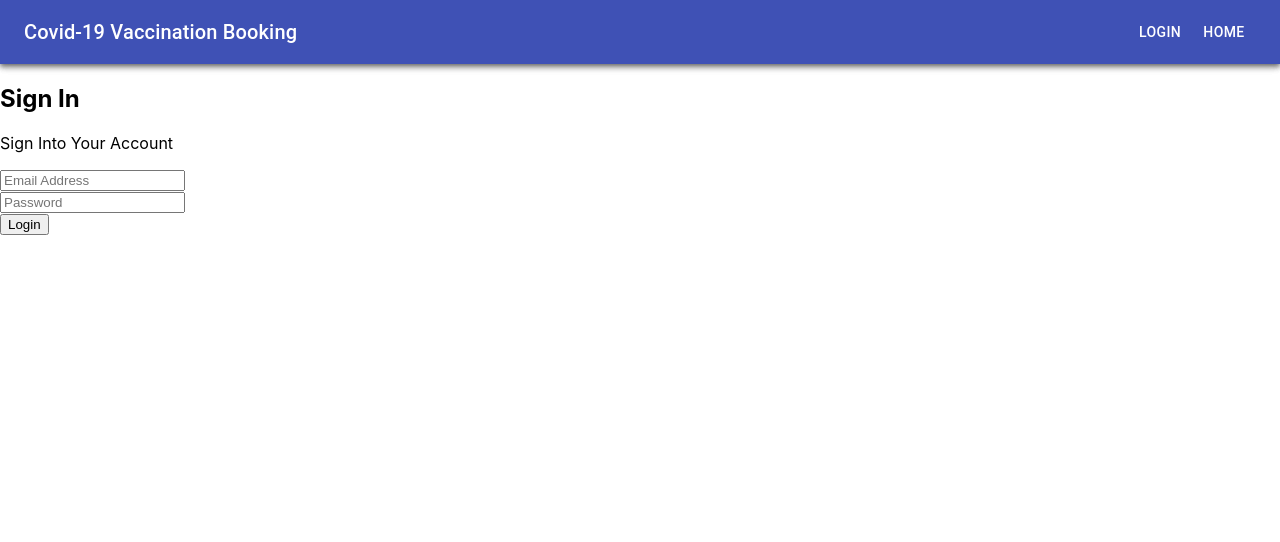
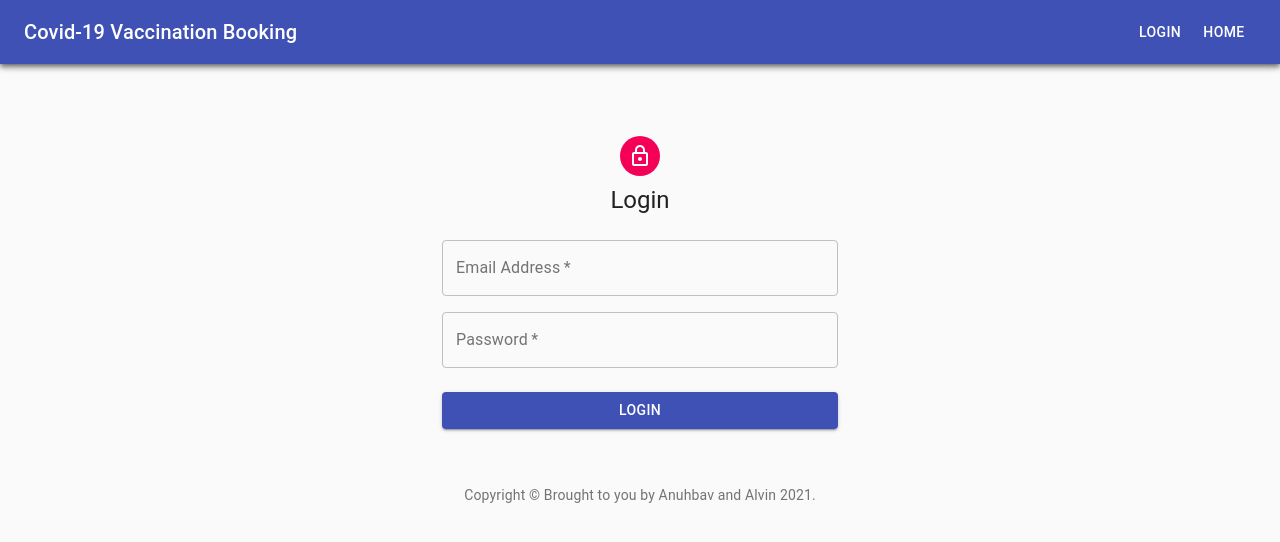
Before and after one commit to anubhav-ag/Covid-19-frontend, a React (Create React App) app in the folder react/: page /login in a window 1280 px wide. Shown: the top 542 px of the page. Built offline with nearby package versions, Linux system fonts and the light colour scheme; no server answers.

Commit message:
Login stable

```diff
--- a/react/src/components/auth/Login.js
+++ b/react/src/components/auth/Login.js
@@ -4,7 +4,53 @@
 import PropTypes from 'prop-types';
 import { login } from '../../actions/auth';
 
+import Avatar from '@material-ui/core/Avatar';
+import Button from '@material-ui/core/Button';
+import CssBaseline from '@material-ui/core/CssBaseline';
+import TextField from '@material-ui/core/TextField';
+import Link from '@material-ui/core/Link';
+import Grid from '@material-ui/core/Grid';
+import Box from '@material-ui/core/Box';
+import LockOutlinedIcon from '@material-ui/icons/LockOutlined';
+import Typography from '@material-ui/core/Typography';
+import { makeStyles } from '@material-ui/core/styles';
+import Container from '@material-ui/core/Container';
+
+function Copyright() {
+  return (
+    <Typography variant="body2" color="textSecondary" align="center">
+      {'Copyright © '}
+      <Link color="inherit" href="/register">
+        Brought to you by Anuhbav and Alvin
+      </Link>{' '}
+      {new Date().getFullYear()}
+      {'.'}
+    </Typography>
+  );
+}
+
+const useStyles = makeStyles((theme) => ({
+  paper: {
+    marginTop: theme.spacing(8),
+    display: 'flex',
+    flexDirection: 'column',
+    alignItems: 'center',
+  },
+  avatar: {
+    margin: theme.spacing(1),
+    backgroundColor: theme.palette.secondary.main,
+  },
+  form: {
+    width: '100%',
+    marginTop: theme.spacing(3),
+  },
+  submit: {
+    margin: theme.spacing(3, 0, 2),
+  },
+}));
+
 const Login = ({ login, isAuthenticated }) => {
+  const classes = useStyles();
   const [formData, setFormData] = useState({
     email: '',
     password: ''
@@ -26,33 +72,60 @@
 
   return (
     <Fragment>
-      <h1 className="large text-primary">Sign In</h1>
-      <p className="lead">
-        <i className="fas fa-user" /> Sign Into Your Account
-      </p>
-      <form className="form" onSubmit={onSubmit}>
-        <div className="form-group">
-          <input
-            type="email"
-            placeholder="Email Address"
+      <Container component="main" maxWidth="xs">
+      <CssBaseline />
+      <div className={classes.paper}>
+        <Avatar className={classes.avatar}>
+          <LockOutlinedIcon />
+        </Avatar>
+        <Typography component="h1" variant="h5">
+          Login
+        </Typography>
+        <form className={classes.form} noValidate onSubmit={onSubmit}>
+          <Grid container spacing={2}>
+            <Grid item xs={12}>
+              <TextField
+                variant="outlined"
+                required
+                fullWidth
+                id="email"
+                label="Email Address"
                 name="email"
+                autoComplete="email"
                 value={email}
                 onChange={onChange}
+              />
+            </Grid>
+            <Grid item xs={12}>
+              <TextField
+                variant="outlined"
                 required
-          />
-        </div>
-        <div className="form-group">
-          <input
+                fullWidth
+                name="password"
+                label="Password"
                 type="password"
-            placeholder="Password"
-            name="password"
+                id="password"
+                autoComplete="current-password"
                 value={password}
                 onChange={onChange}
-            minLength="6"
               />
+            </Grid>
+          </Grid>
+          <Button
+            type="submit"
+            fullWidth
+            variant="contained"
+            color="primary"
+            className={classes.submit}
+          >
+            Login
+          </Button>
+        </form>
       </div>
-        <input type="submit" className="btn btn-primary" value="Login" />
-      </form>
+      <Box mt={5}>
+        <Copyright />
+      </Box>
+    </Container>
     </Fragment>
   );
 };
--- a/react/src/components/pages/Login.jsx
+++ b/react/src/components/pages/Login.jsx
@@ -10,7 +10,7 @@
 import Typography from '@material-ui/core/Typography';
 import { makeStyles } from '@material-ui/core/styles';
 import Container from '@material-ui/core/Container';
-import SiteHeader from '../SiteHeader'
+
 
 function Copyright() {
   return (
@@ -47,9 +47,7 @@
 
 export default function Login() {
   const classes = useStyles();
-    <div>
-        <SiteHeader/>
-    </div>
+
   return (
 
     <Container component="main" maxWidth="xs">
```
Also changed, not shown: react/src/components/pages/Dashboard.jsx (added), react/src/components/pages/Home.jsx (deleted), 1 other file (tests, documents, lock files or other folders). Lines whose indentation alone changed are shown as unchanged.
